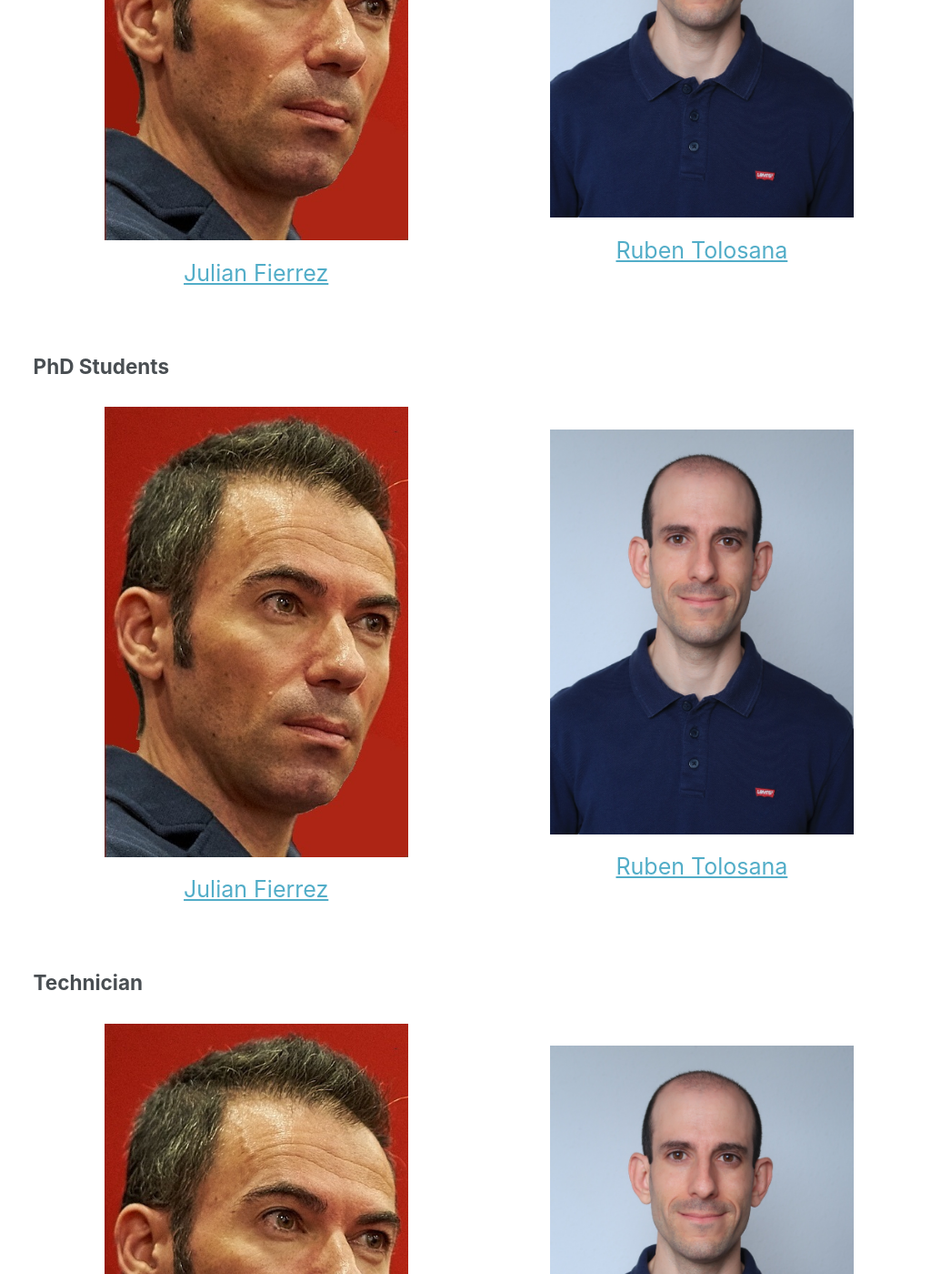
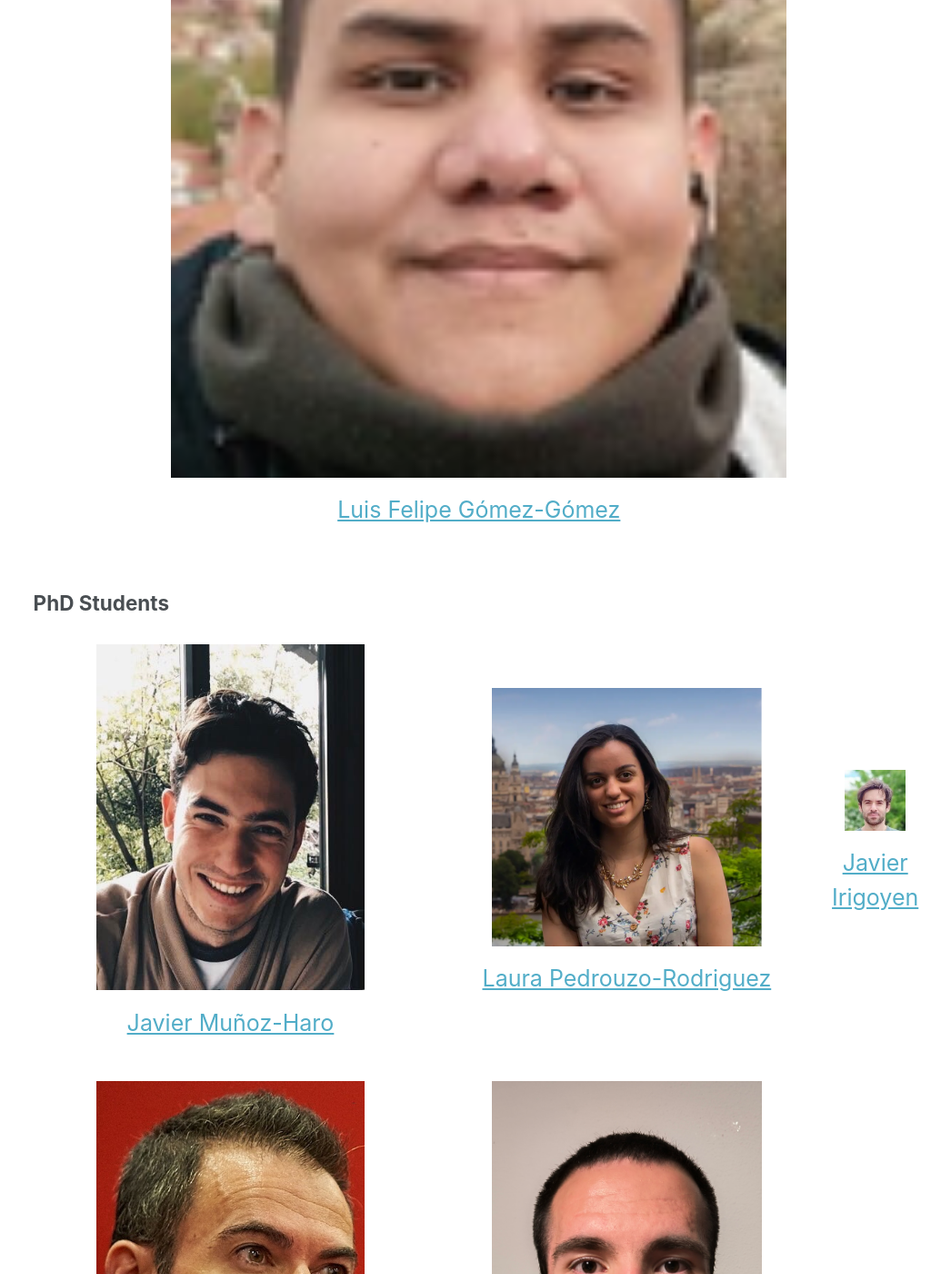
Before and after one commit to catedraeniauam/catedraeniauam.github.io, a Jekyll site: the page built from _pages/team.md, in a window 1280 px wide and 1400 px high, scrolled down 1633 px. Shown: the whole window at 91% size, without its empty margins (245-1280 px from the left). Built offline with Jekyll 4.4.1, drawn with Linux system fonts in a browser that asks for light colours; some of the changed text lies outside the part shown.

Commit message:
añadimos mas imagenes

```diff
--- a/_pages/team.md
+++ b/_pages/team.md
@@ -8,7 +8,7 @@ author_profile: false
 Principal Investigators
 -----
 
-<table style="border: 0px">
+<table>
   <tbody>
     <tr>
       <td width="50%">
@@ -30,7 +30,7 @@ Principal Investigators
 Research Members
 -----
 
-<table style="border: 0px">
+<table>
   <tbody>
     <tr>
       <td width="33%">
@@ -58,19 +58,13 @@ Research Members
 PostDoc
 -----
 
-<table style="border: 0px">
+<table>
   <tbody>
     <tr>
-      <td width="50%">
+      <td>
         <div>
-          <p align="center"><img src="https://catedraeniauam.github.io/images/2020_Fierrez.jpg"></p>
-          <p align="center"><a class="nombre" href="https://biometrics.eps.uam.es/fierrez/index.php">Julian Fierrez</a></p>
-        </div>
-      </td>
-      <td width="50%">
-        <div>
-          <p align="center"><img src="https://catedraeniauam.github.io/images/Tolosana.jpg"></p>
-          <p align="center"><a class="nombre" href="https://rubentolosana.github.io/">Ruben Tolosana</a></p>
+          <p align="center"><img src="https://catedraeniauam.github.io/images/luis_gomez.png"></p>
+          <p align="center"><a class="nombre" href="https://scholar.google.com/citations?user=Nq3NyHYAAAAJ&hl=en">Luis Felipe Gómez-Gómez</a></p>
         </div>
       </td>
     </tr>
@@ -80,19 +74,39 @@ PostDoc
 PhD Students
 -----
 
-<table style="border: 0px">
+<table>
   <tbody>
+    <tr>
+      <td width="33%">
+        <div>
+          <p align="center"><img src="https://catedraeniauam.github.io/images/javier.png"></p>
+          <p align="center"><a class="nombre" href="">Javier Muñoz-Haro</a></p>
+        </div>
+      </td>
+      <td width="33%">
+        <div>
+          <p align="center"><img src="https://catedraeniauam.github.io/images/laura.png"></p>
+          <p align="center"><a class="nombre" href="https://rubentolosana.github.io/">Laura Pedrouzo-Rodriguez</a></p>
+        </div>
+      </td>
+      <td width="33%">
+        <div>
+          <p align="center"><img src="https://catedraeniauam.github.io/images/Javier Irigoyen.jpg"></p>
+          <p align="center"><a class="nombre" href="">Javier Irigoyen</a></p>
+        </div>
+      </td>
+    </tr>
     <tr>
       <td width="50%">
         <div>
           <p align="center"><img src="https://catedraeniauam.github.io/images/2020_Fierrez.jpg"></p>
-          <p align="center"><a class="nombre" href="https://biometrics.eps.uam.es/fierrez/index.php">Julian Fierrez</a></p>
+          <p align="center"><a class="nombre" href="">Marta Robledo</a></p>
         </div>
       </td>
       <td width="50%">
         <div>
-          <p align="center"><img src="https://catedraeniauam.github.io/images/Tolosana.jpg"></p>
-          <p align="center"><a class="nombre" href="https://rubentolosana.github.io/">Ruben Tolosana</a></p>
+          <p align="center"><img src="https://catedraeniauam.github.io/images/miguel phd.jpg"></p>
+          <p align="center"><a class="nombre" href="">Miguel López</a></p>
         </div>
       </td>
     </tr>
@@ -102,19 +116,13 @@ PhD Students
 Technician
 -----
 
-<table style="border: 0px">
+<table>
   <tbody>
     <tr>
-      <td width="50%">
+      <td>
         <div>
           <p align="center"><img src="https://catedraeniauam.github.io/images/2020_Fierrez.jpg"></p>
-          <p align="center"><a class="nombre" href="https://biometrics.eps.uam.es/fierrez/index.php">Julian Fierrez</a></p>
-        </div>
-      </td>
-      <td width="50%">
-        <div>
-          <p align="center"><img src="https://catedraeniauam.github.io/images/Tolosana.jpg"></p>
-          <p align="center"><a class="nombre" href="https://rubentolosana.github.io/">Ruben Tolosana</a></p>
+          <p align="center"><a class="nombre" href="">Marcos Grande</a></p>
         </div>
       </td>
     </tr>
```
Also changed, not shown: images/Javier Irigoyen.jpg (added), images/luis_gomez.png (added), images/miguel phd.jpg (renamed from images/miguel.jpg).
